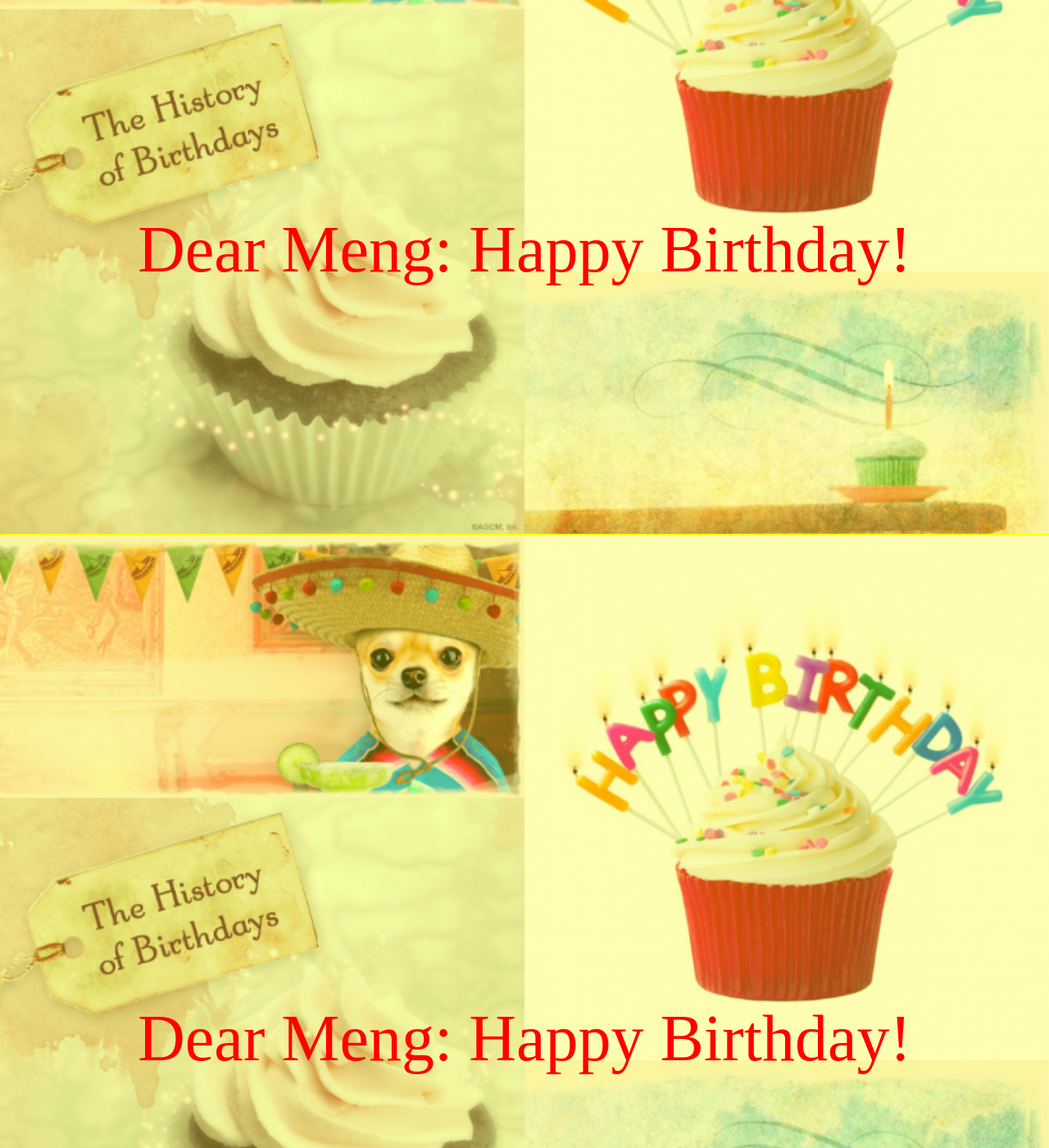
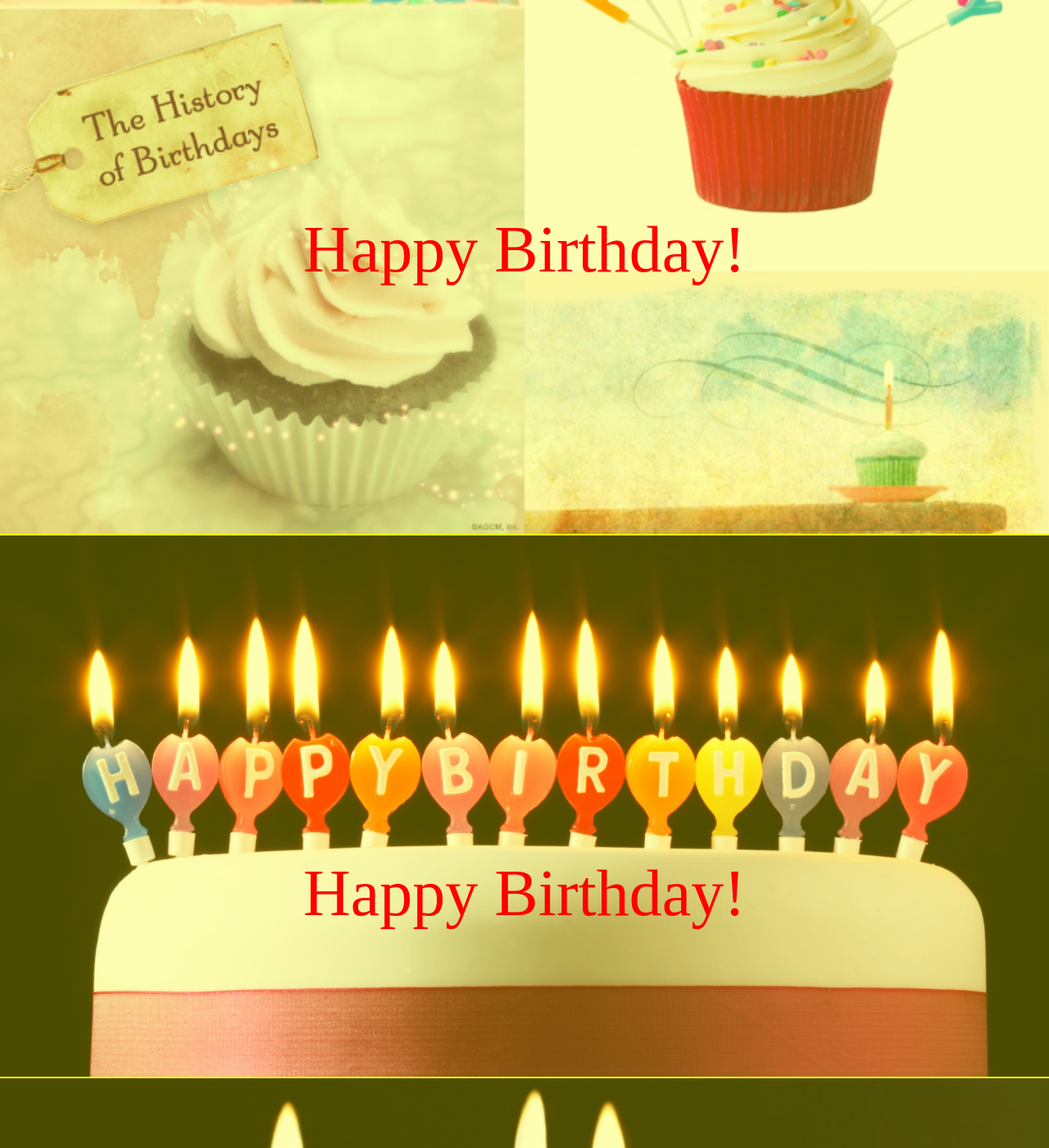
Before and after one commit to xxleyi/xxleyi.github.io, a Jekyll site: the page built from index.html, in a window 1280 px wide and 1400 px high, scrolled down 309 px. Shown: the whole window at 82% size. Built offline with Jekyll 4.4.1, drawn with Linux system fonts in a browser that asks for light colours; some of the changed text lies outside the part shown.

Commit message:
update for birthday

```diff
--- a/index.html
+++ b/index.html
@@ -10,28 +10,31 @@ title: ~~梦懿生日快乐~~
 	<p><em>不离不弃的，是希望</em></p>
 	<p><em>忽远忽近</em></p>
 </div> -->
+<audio autoplay="autoplay" loop="loop">
+  <source src="images/birth.mp3" type="audio/mpeg">
+</audio>
 
 <div class="container">
   <img src="images/05.jpg" alt=" " width="800" height="600">
-	<div class="center"><a href="/birth.html">Dear Meng: Happy Birthday!</div>
+	<div class="center"><a href="/birth.html">Happy Birthday!</div>
 </div>
+
 <div class="container">
-  <img src="images/05.jpg" alt=" " width="800" height="600">
-	<div class="center"><a href="/birth.html">Dear Meng: Happy Birthday!</div>
+  <img src="images/06.jpg" alt=" " width="800" height="600">
+	<div class="center"><a href="/birth.html">Happy Birthday!</div>
 </div>
+
 <div class="container">
-  <img src="images/05.jpg" alt=" " width="800" height="600">
-	<div class="center"><a href="/birth.html">Dear Meng: Happy Birthday!</div>
+  <img src="images/08.jpg" alt=" " width="800" height="600">
+	<div class="center"><a href="/birth.html">Happy Birthday!</div>
 </div>
+
 <div class="container">
-  <img src="images/05.jpg" alt=" " width="800" height="600">
-	<div class="center"><a href="/birth.html">Dear Meng: Happy Birthday!</div>
+  <img src="images/09.jpg" alt=" " width="800" height="600">
+	<div class="center"><a href="/birth.html">Happy Birthday!</div>
 </div>
+
 <div class="container">
-  <img src="images/05.jpg" alt=" " width="800" height="600">
-	<div class="center"><a href="/birth.html">Dear Meng: Happy Birthday!</div>
+  <img src="images/10.jpg" alt=" " width="800" height="600">
+	<div class="center"><a href="/birth.html">Happy Birthday!</div>
 </div>
-<div class="container">
-  <img src="images/05.jpg" alt=" " width="800" height="600">
-	<div class="center"><a href="/birth.html">Dear Meng: Happy Birthday!</div>
-</div>
```
Also changed, not shown: birth.html (+24 -1 lines), images/01.jpg (deleted), images/02.jpg (deleted), images/03.jpg (deleted), images/04.jpg (deleted), images/06.jpg (added), images/07.gif (added), images/07_1.gif (added), images/08.gif (added), images/08.jpg (added), images/09.gif (added), images/09.jpg (added), images/10.gif (added), images/10.jpg (added), 1 other file.
